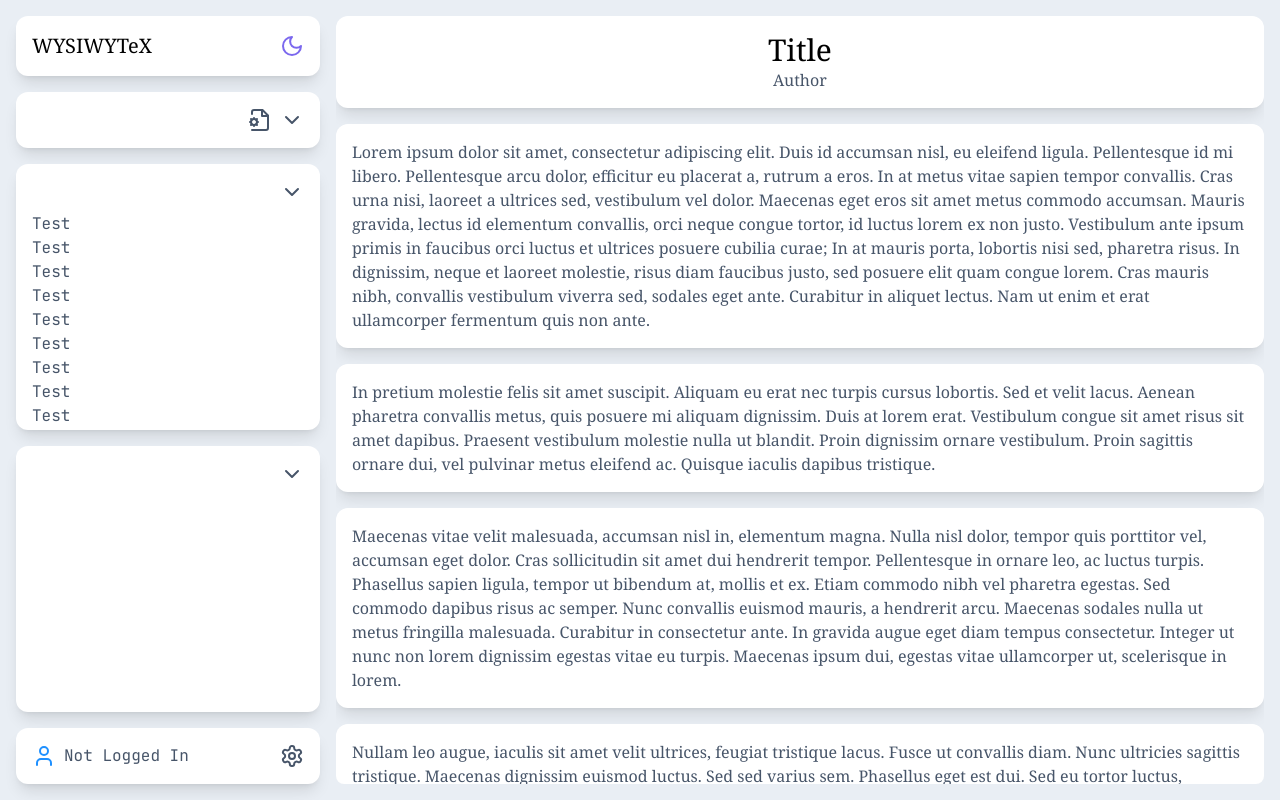
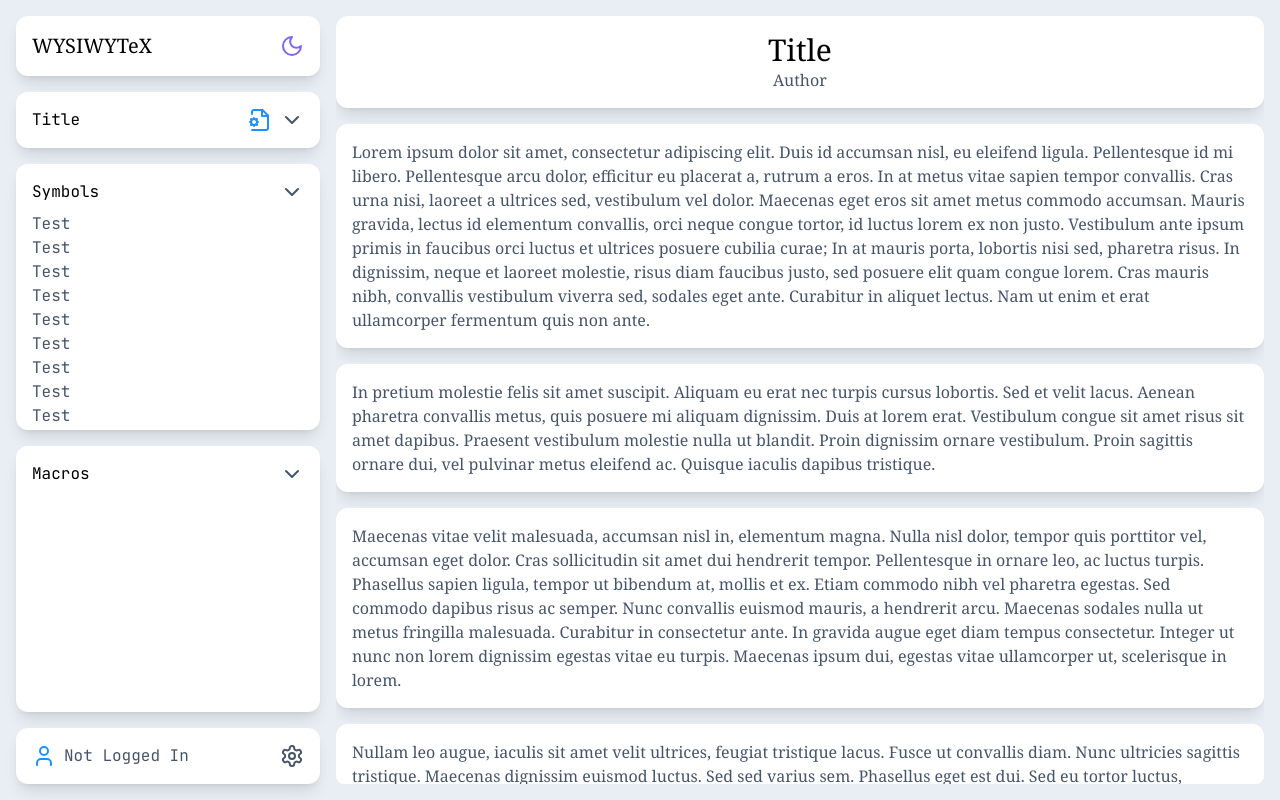
Before and after one commit to Jokauppi/Equationeer, a React (Vite) app: page / in a window 1280 px wide. Built offline with nearby package versions, Linux system fonts and the light colour scheme.

Commit message:
more colors

```diff
--- a/src/App.tsx
+++ b/src/App.tsx
@@ -30,9 +30,9 @@ function App() {
           </Box>
           <Box fit>
             <div className="flex flex-row justify-between content-center">
-              <div className="text-white">Title</div>
+              <div className="text-black dark:text-white">Title</div>
               <div className="flex flex-row justify-between content-center gap-2">
-                <FileCog size={24} />
+                <FileCog size={24} color="dodgerblue" />
                 <Settings size={24} className="block md:hidden" />
                 <button
                   className="block md:hidden"
@@ -54,7 +54,7 @@ function App() {
           </Box>
           <Box className="overflow-hidden max-h-56 md:max-h-full">
             <div className="flex flex-row justify-between content-center">
-              <div className="text-white">Symbols</div>
+              <div className="text-black dark:text-white">Symbols</div>
               <ChevronDown size={24} />
             </div>
             <div className="h-full mt-2 overflow-y-auto scrollbar-none">
@@ -78,7 +78,7 @@ function App() {
           </Box>
           <Box className="h-fit md:h-full">
             <div className="flex flex-row justify-between content-center">
-              <div className="text-white">Macros</div>
+              <div className="text-black dark:text-white">Macros</div>
               <ChevronDown size={24} />
             </div>
           </Box>
```
